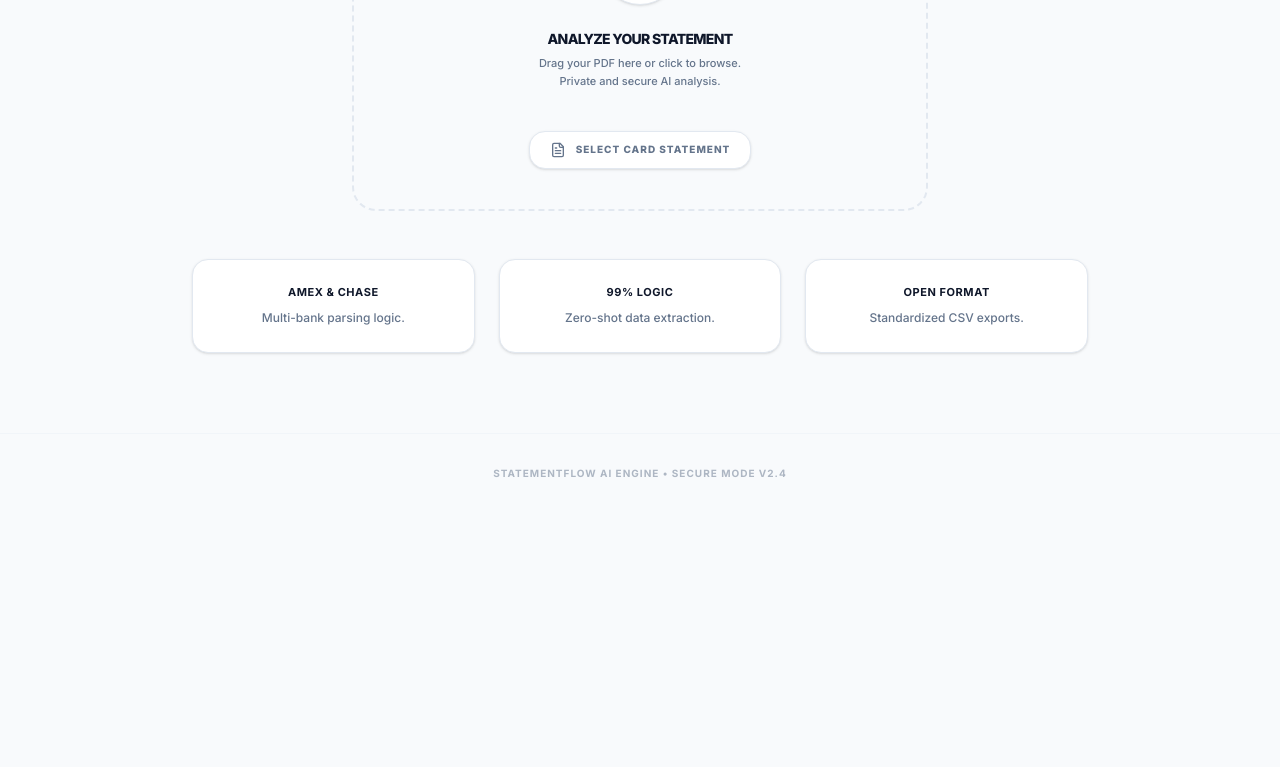
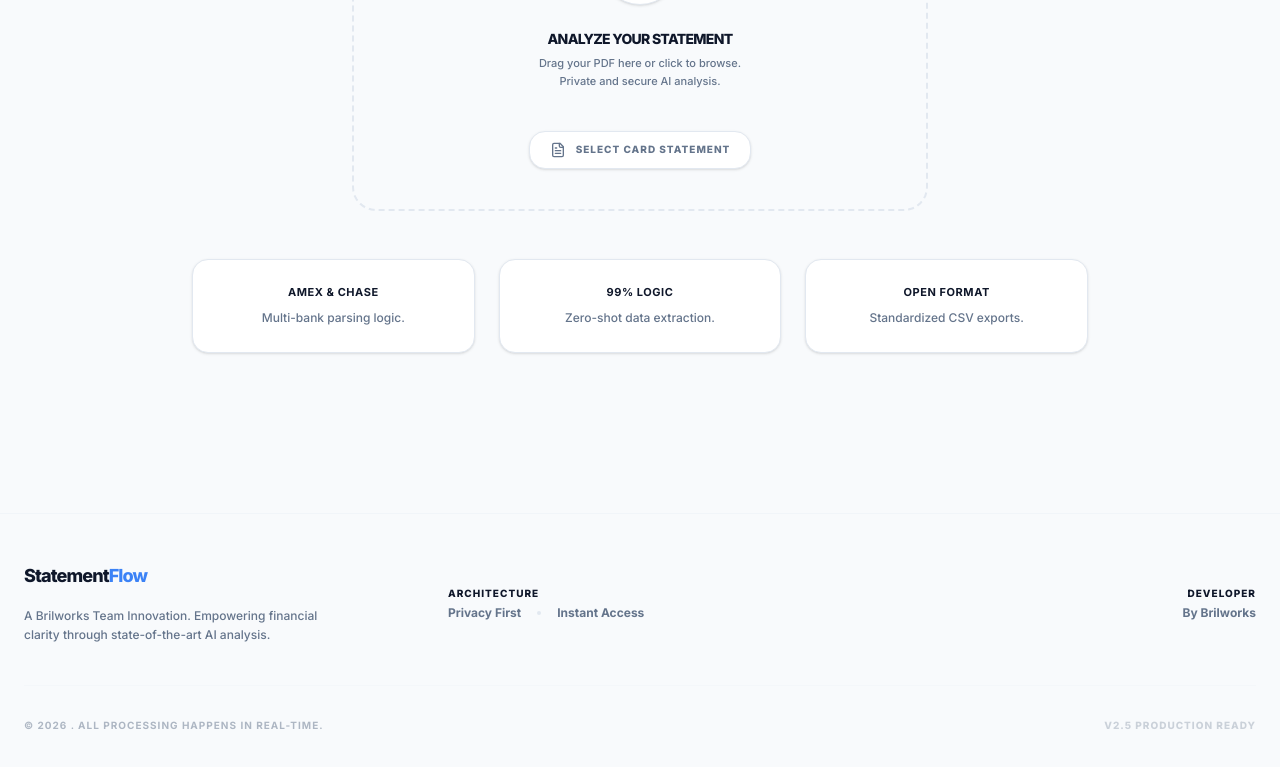
Before and after one commit to Vikas-Claude-Demo/credit-card-statement-analyzer, a React (Vite) app: page / in a window 1280 px wide. Shown: the part 413-1180 px from the top of the page. Before the commit the page ends 926 px from the top, so only its background shows below. Built offline with nearby package versions, Linux system fonts and the light colour scheme; no server answers.

Commit message:
Update footer with Brilworks branding and team innovation text

```diff
--- a/src/App.tsx
+++ b/src/App.tsx
@@ -159,9 +159,43 @@ export default function App() {
         </AnimatePresence>
       </main>
 
-      <footer className="py-8 border-t border-bento-line">
-        <div className="max-w-7xl mx-auto px-6 text-center">
-            <p className="text-[10px] font-bold uppercase tracking-widest text-bento-muted opacity-50">StatementFlow AI Engine • Secure Mode v2.4</p>
+      <footer className="py-12 border-t border-bento-line mt-20">
+        <div className="max-w-7xl mx-auto px-6">
+          <div className="grid grid-cols-1 md:grid-cols-3 gap-10 items-center border-b border-bento-line/50 pb-10">
+            <div className="space-y-4">
+              <div className="logo text-lg font-extrabold tracking-tighter text-bento-primary">
+                Statement<span className="text-bento-accent">Flow</span>
+              </div>
+              <p className="text-xs text-bento-muted font-medium leading-relaxed max-w-xs">
+                A Brilworks Team Innovation. Empowering financial clarity through state-of-the-art AI analysis.
+              </p>
+            </div>
+
+            <div className="flex flex-col items-center md:items-start space-y-2">
+              <div className="text-[10px] font-black uppercase tracking-widest text-bento-primary mb-1">Architecture</div>
+              <div className="flex items-center space-x-4">
+                <span className="text-xs font-bold text-bento-muted hover:text-bento-accent transition-colors cursor-default">Privacy First</span>
+                <div className="w-1 h-1 bg-bento-border rounded-full" />
+                <span className="text-xs font-bold text-bento-muted hover:text-bento-accent transition-colors cursor-default">Instant Access</span>
+              </div>
+            </div>
+
+            <div className="flex flex-col md:items-end space-y-2 text-center md:text-right">
+              <div className="text-[10px] font-black uppercase tracking-widest text-bento-primary mb-1">Developer</div>
+              <a href="https://brilworks.com" target="_blank" rel="noopener noreferrer" className="text-xs font-bold text-bento-muted hover:text-bento-primary transition-colors">
+                By Brilworks
+              </a>
+            </div>
+          </div>
+
+          <div className="pt-8 flex flex-col md:flex-row justify-between items-center gap-4">
+            <p className="text-[10px] font-bold uppercase tracking-widest text-bento-muted opacity-50">
+              © 2026 . All processing happens in real-time.
+            </p>
+            <div className="flex items-center space-x-6">
+              <span className="text-[10px] font-black uppercase tracking-widest text-bento-muted opacity-30">v2.5 Production Ready</span>
+            </div>
+          </div>
         </div>
       </footer>
     </div>
```
